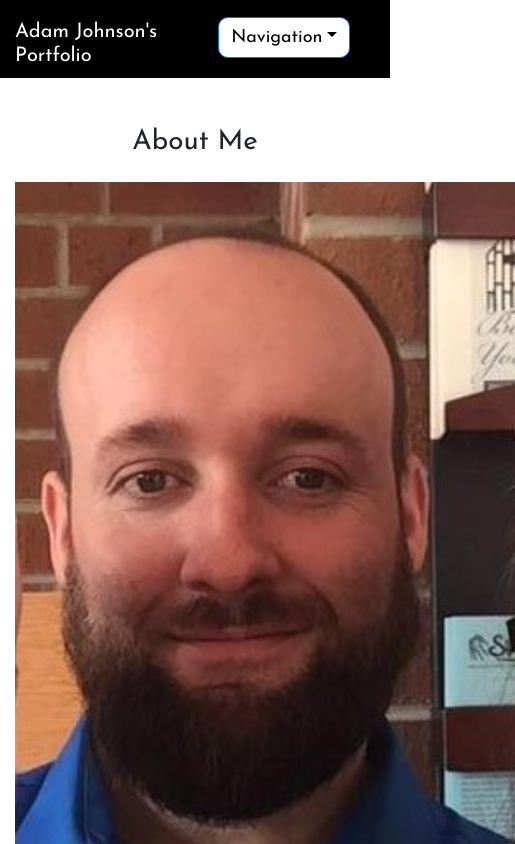
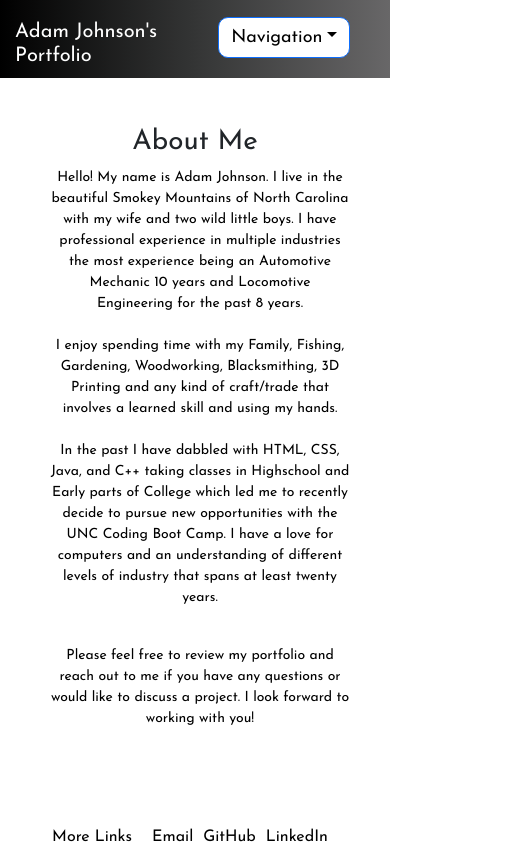
Before and after one commit to AJoelj84/ReactPortfolioAJ, a React (Create React App) app: page / in a window 390 px wide. Shown: the top 844 px of the page, 515 px wide, since content can reach past the window. Built offline with nearby package versions, Linux system fonts and the light colour scheme.

Commit message:
Made Changes to background styling

```diff
--- a/src/components/assets/styling/style.css
+++ b/src/components/assets/styling/style.css
@@ -13,7 +13,7 @@
 }
 
 .backgroundheader{
-  background-color: black;
+  background: linear-gradient(to right, #000000,#343535,#686768 );
   padding-top: 60px;
   padding-bottom: 40px;
   padding-left: 30px;
@@ -62,11 +62,11 @@
 }
 
 .links .contact-link {
-    color: rgb(2, 2, 2); /* Change the color of the links */
+    color: rgb(2, 2, 2);
   }
 
 .links .contact-link:hover {
-    color: rgb(0, 35, 190); /* Change the color of the links on hover */
+    color: rgb(0, 35, 190);
   }
 
 
@@ -190,6 +190,10 @@
     display: none;
   }
 
+  .profilepic{
+    width: 100%;
+  }
+
   @media (max-width: 768px){
     .backgroundheader{
       padding-top: 20px;
@@ -217,4 +221,16 @@
 
       }
 
+      .profilepic{
+        display:none;
+      }
+
+      .bodytext{
+        font-size: 14px;
+        text-align: center;
+        padding: 0px;
+        margin-right: 40px;
+        margin-left: -30px;
+      }
+
   }
--- a/src/components/pages/About.js
+++ b/src/components/pages/About.js
@@ -8,7 +8,7 @@ function About() {
       <section style={{ fontFamily: 'Josefin Sans, sans-serif' }} className='bodytext'>
         <div className="row">
           <div className="col-md-6 order-md-2 text-center">
-            <img src={ProfilePic} alt="Adam Johnson Profile Picture" style={{ width: '500px', height: 'auto' }} />
+            <img src={ProfilePic} alt="Adam Johnson Profile Picture" className="profilepic" style={{ width: '500px', height: 'auto' }} />
           </div>
           <div className="col-md-6 order-md-1">
             <div style={{ marginLeft: '80px', marginRight: 'auto' }}>
```
